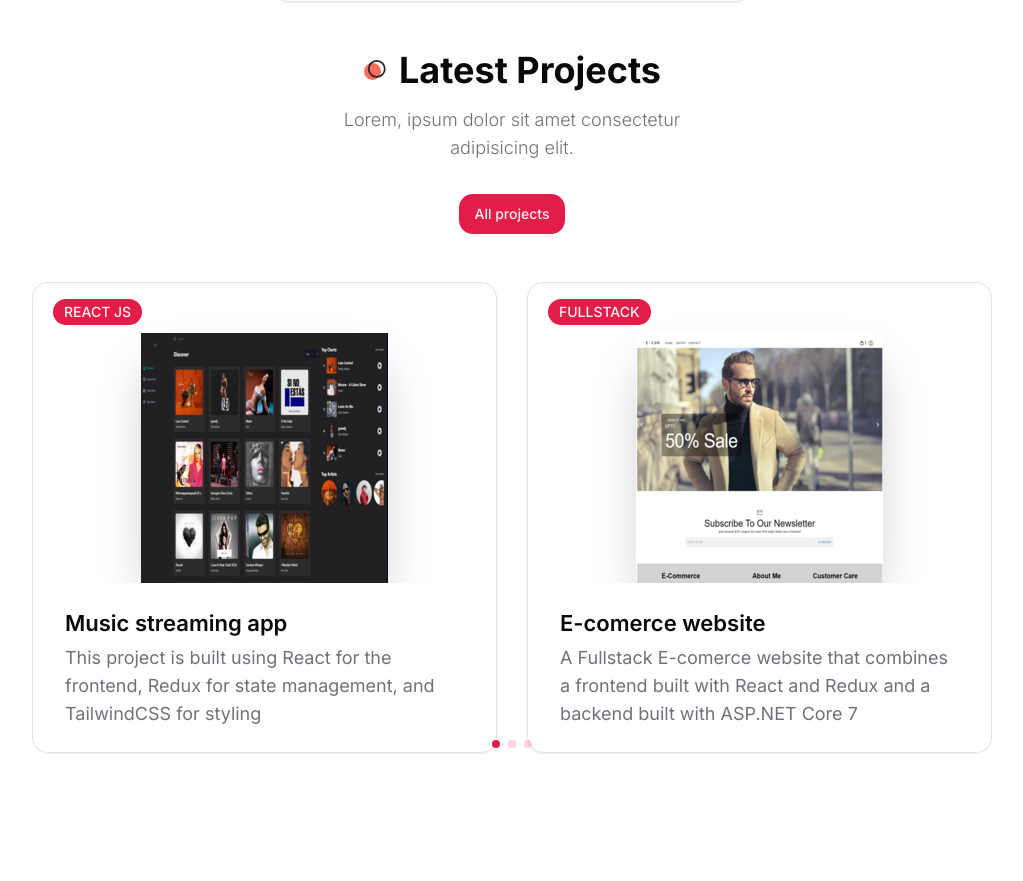
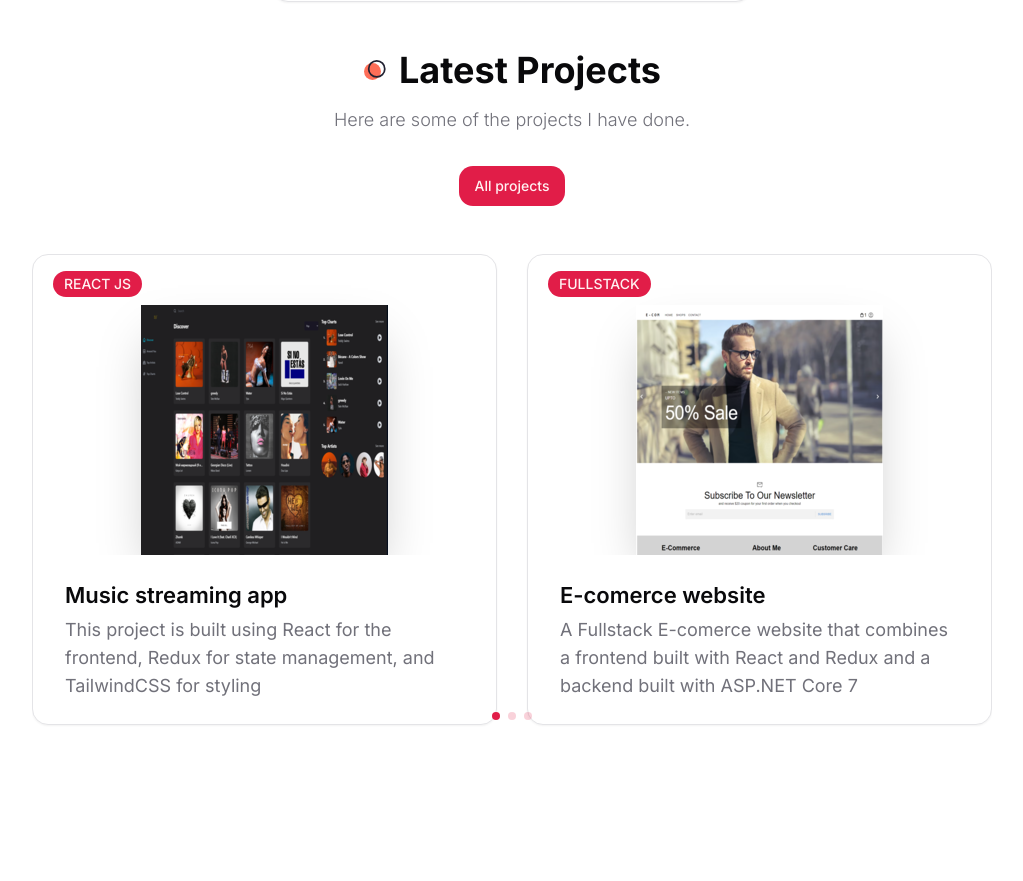
Before and after one commit to BadurFadul/personal-portfolio, a Next.js app: page / in a window 1280 px wide. Shown: the part 2953-3834 px from the top of the page, without its empty margins (128-1151 px from the left). Built offline with nearby package versions, Linux system fonts and the light colour scheme.

Commit message:
project text update

```diff
--- a/components/Work.jsx
+++ b/components/Work.jsx
@@ -80,7 +80,7 @@ const Work = () => {
         <div className='max-w-[400px] mx-auto xl:mx-0 text-center xl:text-left mb-12 xl:h-[400px] flex flex-col justify-center items-center xl:items-start'>
           <h2 className='section-title mb-4'>Latest Projects</h2>
           <p className='subtitle mb-8'>
-            Lorem, ipsum dolor sit amet consectetur adipisicing elit.
+            Here are some of the projects I have done.
           </p>
           <Link href='/projects'>
             <Button>All projects</Button>
```
